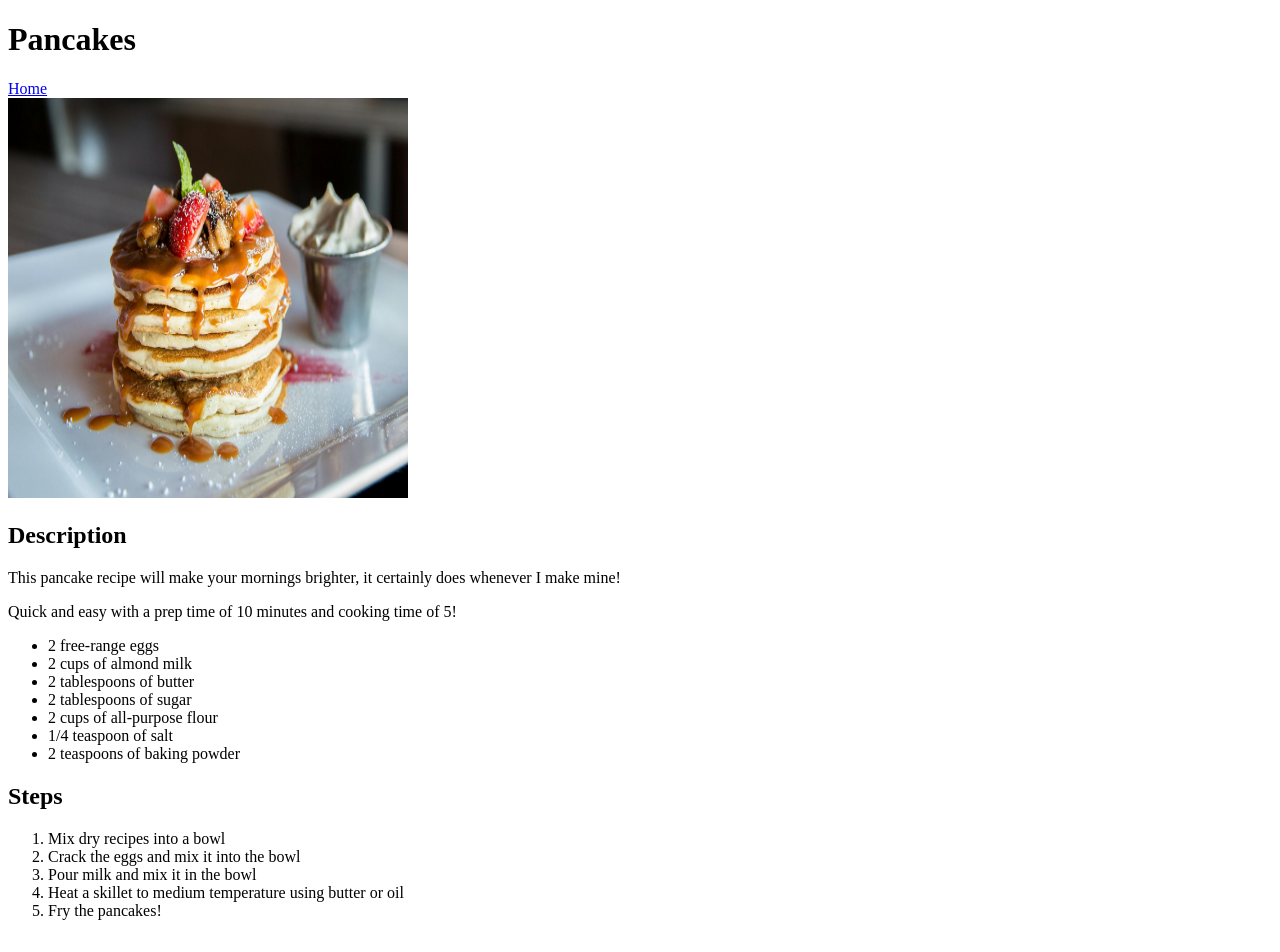
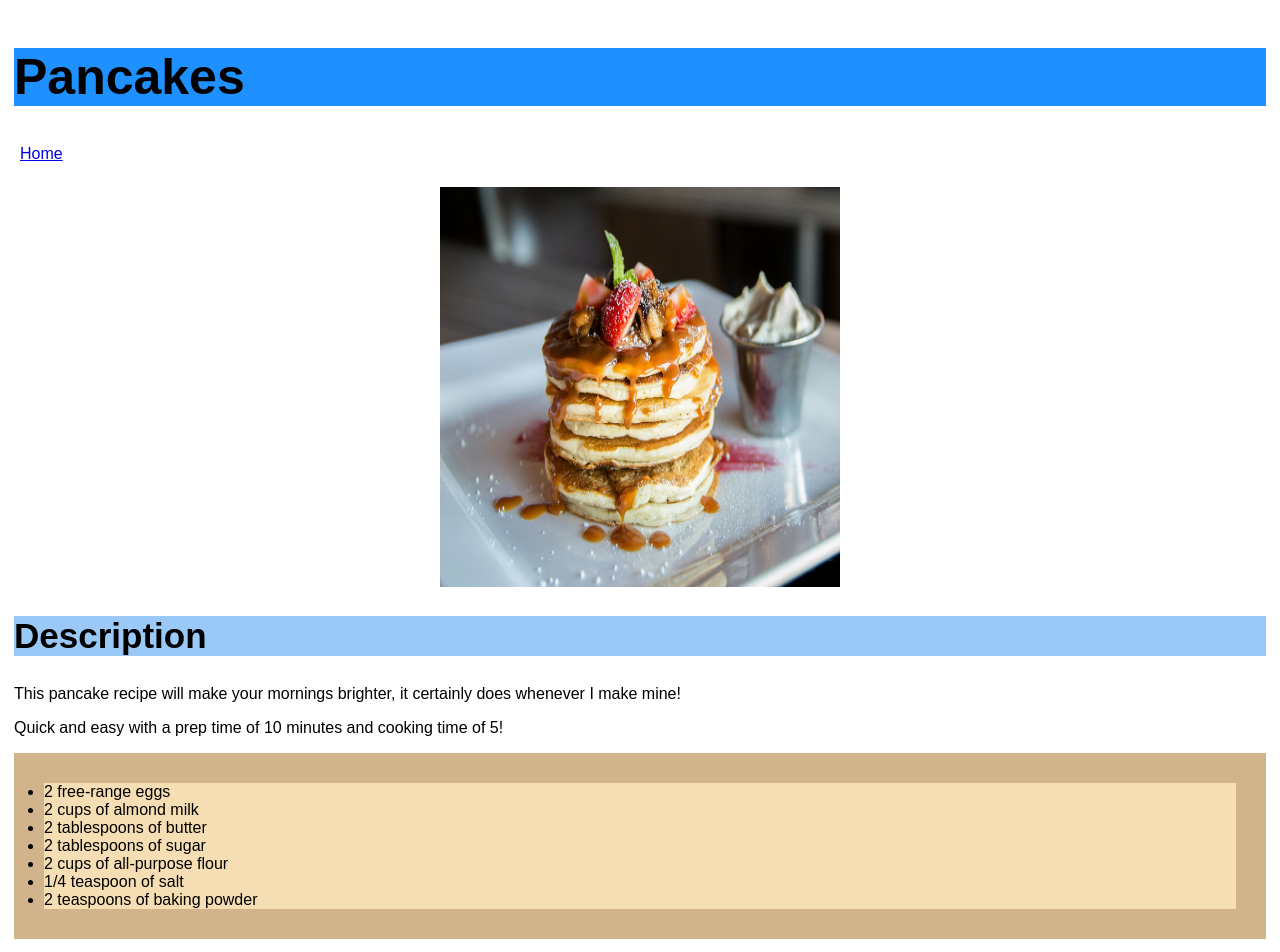
Before and after one commit to jayphex/odin-recipes, a plain HTML site: page recipes/pancakes.html in a window 1280 px wide. Shown: the top 952 px of the page. Drawn offline with Linux system fonts and the light colour scheme.

Commit message:
Add classes to elements in pancakes.html

```diff
--- a/recipes/pancakes.html
+++ b/recipes/pancakes.html
@@ -3,32 +3,33 @@
     <head>
         <meta charset="UTF-8">
         <title>Pancakes</title>
+        <link rel="stylesheet" href="../styles.css">
     </head>
     <body>
-        <h1>Pancakes</h1>
-        <a href="../index.html">Home</a>
+        <h1 class="title">Pancakes</h1>
+        <a class="home-link" href="../index.html">Home</a>
         <br>
-        <img src="../images/pancakes.jpg" alt="A photo of a plate of a stack of pancakes stacked on top
+        <img class="recipe-image" src="../images/pancakes.jpg" alt="A photo of a plate of a stack of pancakes stacked on top
         of one another with drizzling honey and fruits on top and a side of whip cream." height="400" width="400">
-        <h2>Description</h2>
+        <h2 class="description">Description</h2>
         <p>This pancake recipe will make your mornings brighter, it certainly does whenever I make mine!</p>
         <p>Quick and easy with a prep time of 10 minutes and cooking time of 5!</p>
-        <ul>
-            <li>2 free-range eggs</li>
-            <li>2 cups of almond milk</li>
-            <li>2 tablespoons of butter</li>
-            <li>2 tablespoons of sugar</li>
-            <li>2 cups of all-purpose flour</li>
-            <li>1/4 teaspoon of salt</li>
-            <li>2 teaspoons of baking powder</li>
+        <ul class="recipe-container">
+            <li class="recipe-item">2 free-range eggs</li>
+            <li class="recipe-item">2 cups of almond milk</li>
+            <li class="recipe-item">2 tablespoons of butter</li>
+            <li class="recipe-item">2 tablespoons of sugar</li>
+            <li class="recipe-item">2 cups of all-purpose flour</li>
+            <li class="recipe-item">1/4 teaspoon of salt</li>
+            <li class="recipe-item">2 teaspoons of baking powder</li>
         </ul>
-        <h2>Steps</h2>
-        <ol>
-            <li>Mix dry recipes into a bowl</li>
-            <li>Crack the eggs and mix it into the bowl</li>
-            <li>Pour milk and mix it in the bowl</li>
-            <li>Heat a skillet to medium temperature using butter or oil</li>
-            <li>Fry the pancakes!</li>
+        <h2 class="steps">Steps</h2>
+        <ol class="steps-container">
+            <li class="steps-item">Mix dry recipes into a bowl</li>
+            <li class="steps-item">Crack the eggs and mix it into the bowl</li>
+            <li class="steps-item">Pour milk and mix it in the bowl</li>
+            <li class="steps-item">Heat a skillet to medium temperature using butter or oil</li>
+            <li class="steps-item">Fry the pancakes!</li>
         </ol>
     </body>
 </html>
--- a/styles.css
+++ b/styles.css
@@ -1,6 +1,3 @@
-* {
-    outline: 2px solid red;
-}
 
 body {
     box-sizing: border-box;
@@ -51,3 +48,8 @@ body {
     font-size: 16px;
     background-color: rgb(242, 231, 209);
 }
+
+.recipe-image {
+    margin: 0 auto;
+    display: block;
+}
```
